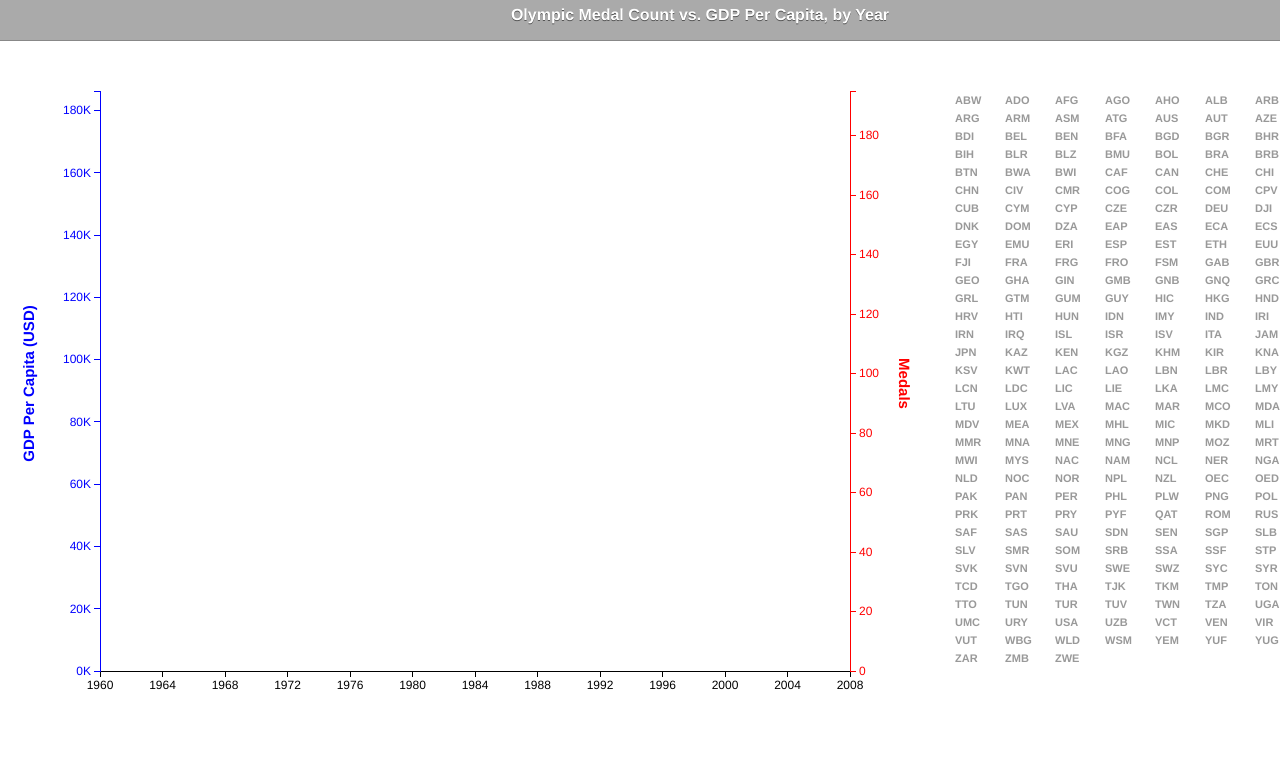
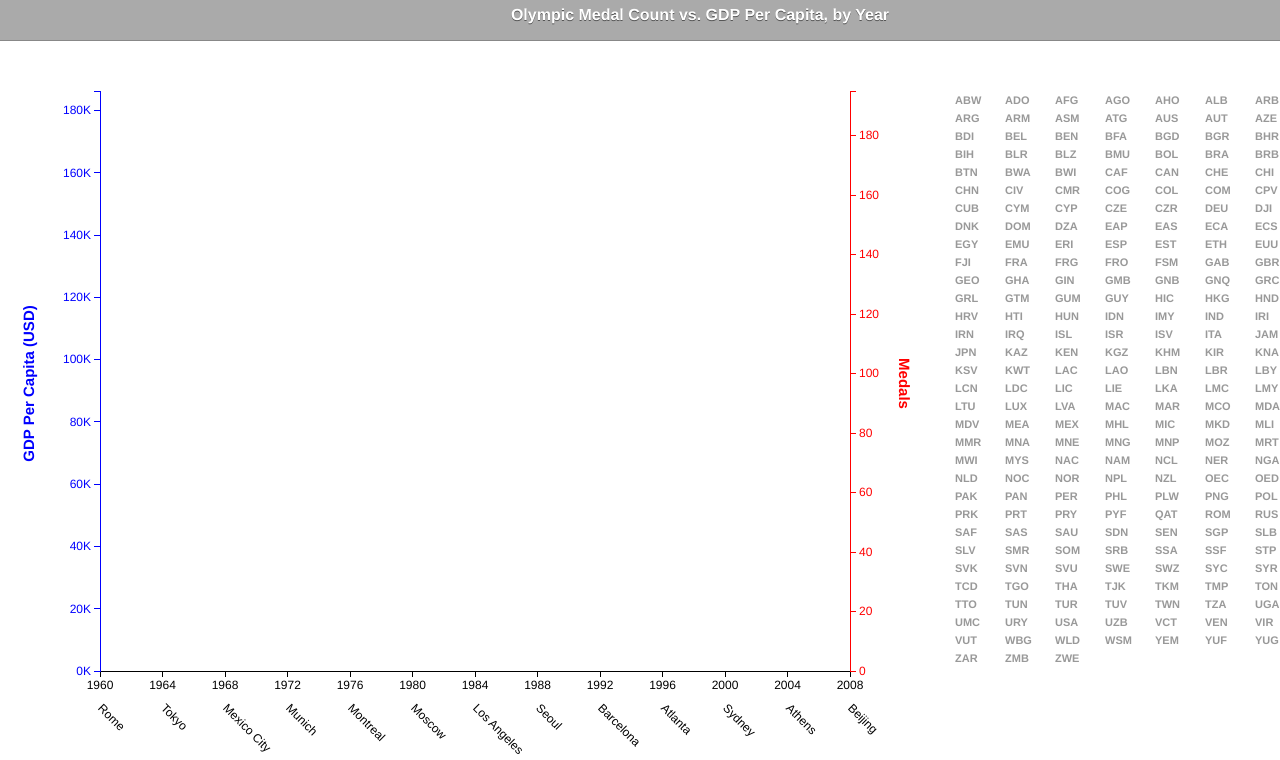
Before and after one commit to jgwhite/mmxii-olympic-record-evolution, a plain HTML site: page index.html in a window 1280 px wide. Shown: the part 40-800 px from the top of the page. Drawn offline with Linux system fonts and the light colour scheme.

Commit message:
Host cities

```diff
--- a/index.html
+++ b/index.html
@@ -153,9 +153,22 @@
     display: block;
     position: relative;
   }
+
+  .hosts {
+    position: absolute;
+    margin-left: 5px;
+    left: 50px;
+    bottom: 100px;
+    right: 50px;
+    font-size: 12px;
+  }
+    .host {
+      display: block;
+      position: absolute;
+      -webkit-transform-origin: 0 0;
+      -webkit-transform: rotateZ(45deg);
+    }
 </style>
-</head>
-<body>
 
 <header>
   <h1>Olympic Records Evolution</h1>
@@ -179,6 +192,23 @@ d3.json('data.json', function(dataset) {
       padding = 50,
       width = fullWidth - (padding * 2),
       height = fullHeight - (padding * 2)
+
+  hosts = [
+   [ 1960, 'Rome' ],
+   [ 1964, 'Tokyo' ],
+   [ 1968, 'Mexico City' ],
+   [ 1972, 'Munich' ],
+   [ 1976, 'Montreal' ],
+   [ 1980, 'Moscow' ],
+   [ 1984, 'Los Angeles' ],
+   [ 1988, 'Seoul' ],
+   [ 1992, 'Barcelona' ],
+   [ 1996, 'Atlanta' ],
+   [ 2000, 'Sydney' ],
+   [ 2004, 'Athens' ],
+   [ 2008, 'Beijing' ]
+  ]
+
 
   dataset.forEach(function(d) {
     d.year = new Date(d.year, 0, 1)
@@ -305,6 +335,18 @@ d3.json('data.json', function(dataset) {
       .attr('class', 'title')
       .attr('id', 'title')
 
+  container.append('div')
+      .attr('class', 'hosts')
+    .selectAll('.host')
+      .data(hosts)
+    .enter()
+    .append('span')
+      .attr('class', 'host')
+      .style('left', function(d) { return xScale(new Date(+d[0], 0, 1)) + 'px' })
+      .text(function(d) { return d[1] })
+
+
+
 })
 
 </script>
```
